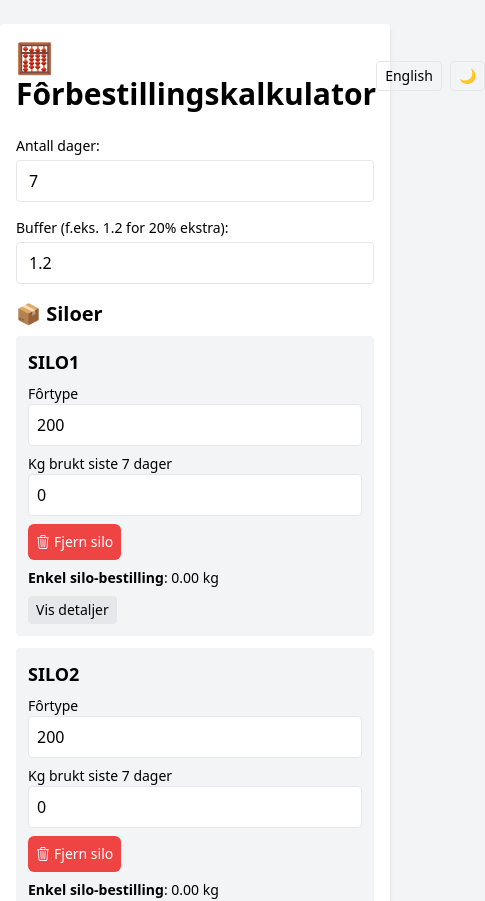
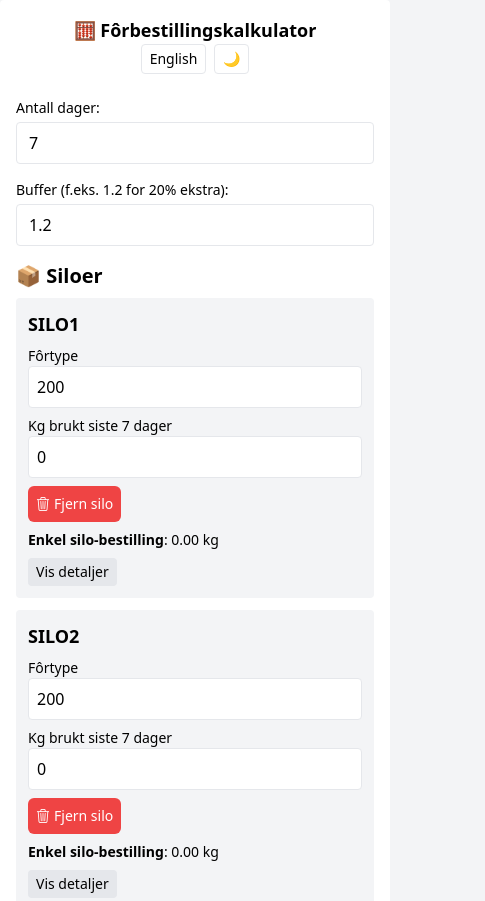
Before and after one commit to wodinos/ForKalkis, a React (Vite) app: page / in a window 390 px wide. Shown: the top 901 px of the page, 485 px wide, since content can reach past the window. Built offline with nearby package versions, Linux system fonts and the light colour scheme.

Commit message:
Mobile changes

```diff
--- a/src/App.jsx
+++ b/src/App.jsx
@@ -186,10 +186,10 @@ export default function App() {
   );
 
   return (
-    <div className="max-w-2xl mx-auto p-4 my-6 bg-white dark:bg-gray-900 text-black dark:text-white rounded shadow-md">
+    <div className="max-w-2xl mx-auto p-4 my-0 sm:my-6 bg-white dark:bg-gray-900 text-black dark:text-white rounded shadow-md">
       {/* Header */}
-      <div className="flex items-center justify-between mb-6">
-        <h1 className="text-3xl font-bold">{t.title}</h1>
+      <div className="flex-row place-items-center items-center justify-between mb-6 sm:flex">
+        <h1 className="text-lg font-bold sm:text-3xl">{t.title}</h1>
         <div className="flex gap-2">
           <button
             onClick={toggleLanguage}
```
